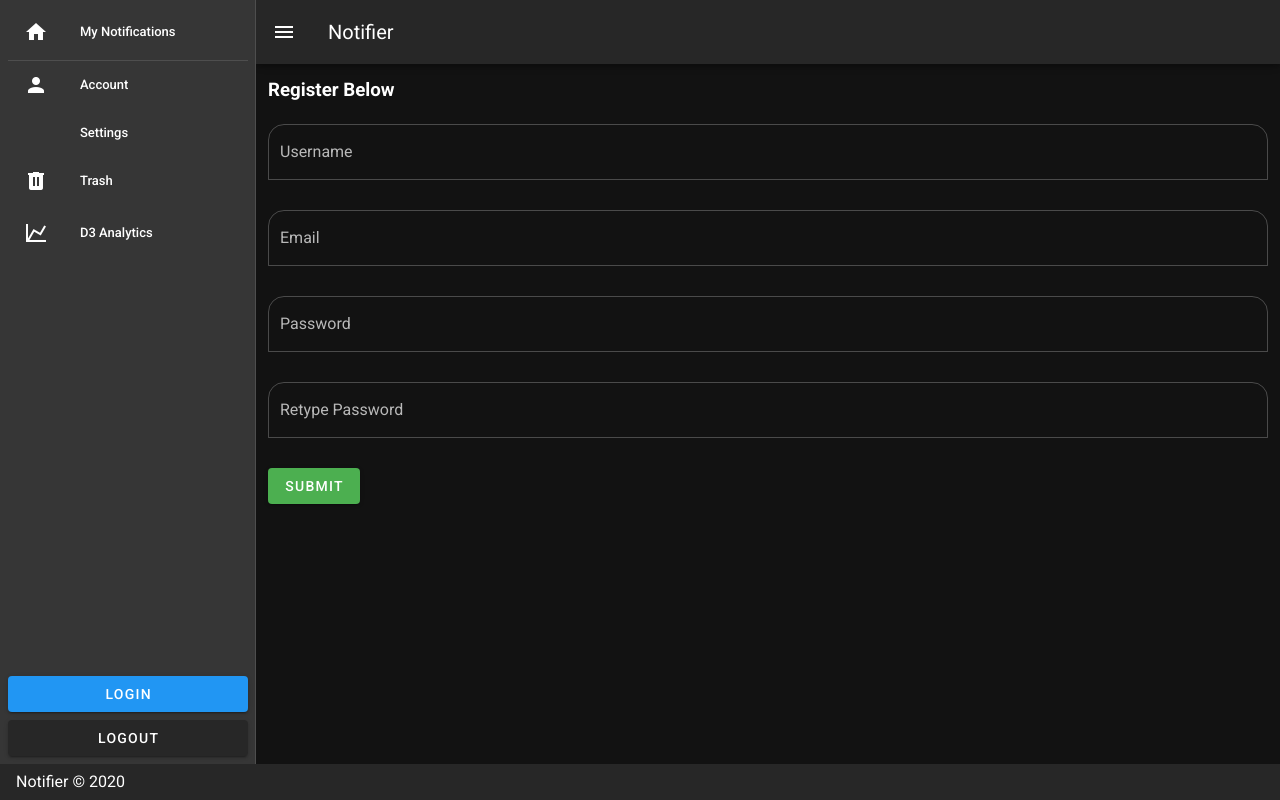
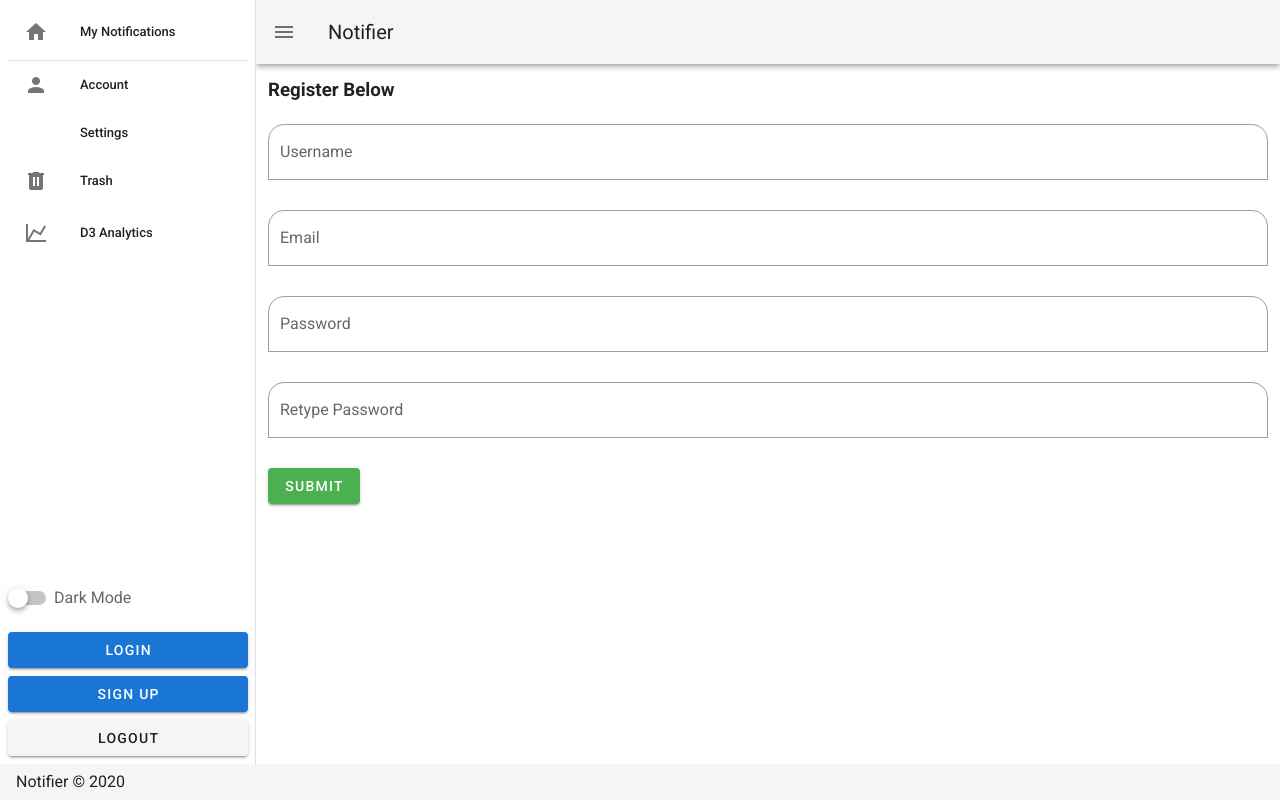
Before and after one commit to DanBullockCS/CSCI3230U-Project, a Vue app in the folder frontend/: page /SignUp in a window 1280 px wide. Built offline with nearby package versions, Linux system fonts and the light colour scheme.

Commit message:
Started Dark Mode
 Peer programming w/ Sinthooran

```diff
--- a/frontend/src/App.vue
+++ b/frontend/src/App.vue
@@ -6,7 +6,9 @@
           <Drawer />
           <template v-slot:append>
             <div class="pa-2">
+              <v-switch v-model="darkmode" label="Dark Mode"></v-switch>
               <v-btn class="mb-2 primary" href="Login" block>Login</v-btn>
+              <v-btn class="mb-2 primary" href="SignUp" block>Sign Up</v-btn>
               <v-btn block>Logout</v-btn>
             </div>
           </template>
@@ -18,13 +20,13 @@
         </v-container>
       </v-content>
 
-      <v-app-bar app color="gray" dark>
+      <v-app-bar app color="gray">
         <v-app-bar-nav-icon @click.stop="drawer = !drawer" />
         <v-toolbar-title>Notifier</v-toolbar-title>
       </v-app-bar>
 
       <v-footer color="gray" app>
-        <span class="white--text">Notifier &copy; 2020</span>
+        <span>Notifier &copy; 2020</span>
       </v-footer>
     </v-app>
   </div>
@@ -40,11 +42,14 @@ export default {
     source: String
   },
   data: () => ({
-    drawer: null
+    drawer: null,
+    darkmode: false
   }),
 
-  created() {
-    this.$vuetify.theme.dark = true;
+  watch: {
+    darkmode(newValue) {
+      this.$vuetify.theme.dark = newValue;
+    }
   }
 };
 </script>
--- a/frontend/src/router/index.js
+++ b/frontend/src/router/index.js
@@ -24,7 +24,7 @@ const routes = [
   {
     path: "/Settings",
     name: "Settings",
-    component: Settings
+    component: Settings,
   },
   {
     path: "/Trash",
--- a/frontend/src/views/Account.vue
+++ b/frontend/src/views/Account.vue
@@ -5,7 +5,7 @@
     <v-col cols="2" sm="6">
       <div class="mx-5">
         <v-text-field v-model="username" label="Old Username" outlined shaped></v-text-field>
-        <v-text-field v-model="username2" label="New Username" outlined shaped></v-text-field>
+        <v-text-field v-model="newUsername" label="New Username" outlined shaped></v-text-field>
         <v-btn class="mx-5" large color="primary" href="/Account">Change</v-btn>
       </div>
     </v-col>
@@ -21,8 +21,16 @@
           clearable
         ></v-text-field>
         <v-text-field
-          v-model="password2"
+          v-model="newPassword"
           label="New Password"
+          type="password"
+          outlined
+          shaped
+          clearable
+        ></v-text-field>
+        <v-text-field
+          v-model="confirmNewPassword"
+          label="Confirm New Password"
           type="password"
           outlined
           shaped
@@ -35,7 +43,7 @@
     <v-col cols="2" sm="6">
       <div class="mx-5">
         <v-text-field v-model="email" label="Old Email" type="email" outlined shaped clearable></v-text-field>
-        <v-text-field v-model="email2" label="New Email" type="email" outlined shaped clearable></v-text-field>
+        <v-text-field v-model="newEmail" label="New Email" type="email" outlined shaped clearable></v-text-field>
         <v-btn class="mx-5" large color="primary" href="/Account">Change</v-btn>
       </div>
     </v-col>
@@ -44,6 +52,17 @@
 
 <script>
 export default {
-  name: "Account"
+  name: "Account",
+  data() {
+    return {
+      username: "",
+      newUsername: "",
+      password: "",
+      newPassword: "",
+      confirmNewPassword: "",
+      email: "",
+      newEmail: ""
+    };
+  }
 };
 </script>
--- a/frontend/src/views/Login.vue
+++ b/frontend/src/views/Login.vue
@@ -8,13 +8,13 @@
       </v-col>
 
       <div class="mx-5">
-        <v-btn large color="primary" href="/">Go Back</v-btn>
-        <v-btn class="ml-12" large color="primary" href="/">Login</v-btn>
+        <v-btn large color="primary" href="/">Login</v-btn>
       </div>
     </div>
 
-    <h2 class="mt-12">Havent made an Account yet?</h2>
-    <div class="mx-5 my-2">
+    <h3 class="mt-12">Haven't made an Account yet?</h3>
+    <div class="mx-5">
+      <br />
       <v-btn large color="purple" href="/SignUp">Sign Up</v-btn>
     </div>
   </div>
--- a/frontend/src/views/Settings.vue
+++ b/frontend/src/views/Settings.vue
@@ -1,7 +1,6 @@
 <template>
   <div class="settings">
     <h3>System Preferences</h3>
-    <h3 class="my-5">Select Theme</h3>
   </div>
 </template>
 
--- a/frontend/src/views/SignUp.vue
+++ b/frontend/src/views/SignUp.vue
@@ -1,20 +1,19 @@
 <template>
   <div class="signup">
     <h3>Register Below</h3>
-    <v-form class="mt-5" ref="form" v-model="valid" lazy-validation>
+    <v-form class="mt-5" @submit="checkForm" action="/" method="post">
       <v-text-field v-model="username" label="Username" type="text" outlined shaped clearable></v-text-field>
       <v-text-field v-model="email" label="Email" type="email" outlined shaped clearable></v-text-field>
       <v-text-field v-model="password" label="Password" type="password" outlined shaped clearable></v-text-field>
       <v-text-field
-        v-model="password2"
+        v-model="confirmPassword"
         label="Retype Password"
         type="password"
         outlined
         shaped
         clearable
       ></v-text-field>
-
-      <v-btn color="success" href="/">Submit</v-btn>
+      <v-btn color="success" type="submit" value="Submit">Submit</v-btn>
     </v-form>
   </div>
 </template>
@@ -24,11 +23,41 @@ export default {
   name: "SignUp",
   data() {
     return {
+      errors: [],
       username: "",
       password: "",
-      email: ""
+      email: "",
+      confirmPassword: ""
     };
   },
-  methods: {}
+  methods: {
+    checkForm: function(e) {
+      if (
+        this.username &&
+        this.password &&
+        this.email &&
+        this.confirmPassword
+      ) {
+        return true;
+      }
+
+      this.errors = [];
+
+      if (!this.username) {
+        this.errors.push("Username required.");
+      }
+      if (!this.password) {
+        this.errors.push("Password required.");
+      }
+      if (!this.email) {
+        this.errors.push("Email required.");
+      }
+      if (!this.confirmPassword) {
+        this.errors.push("Password confirmation required.");
+      }
+
+      e.preventDefault();
+    }
+  }
 };
 </script>
```
